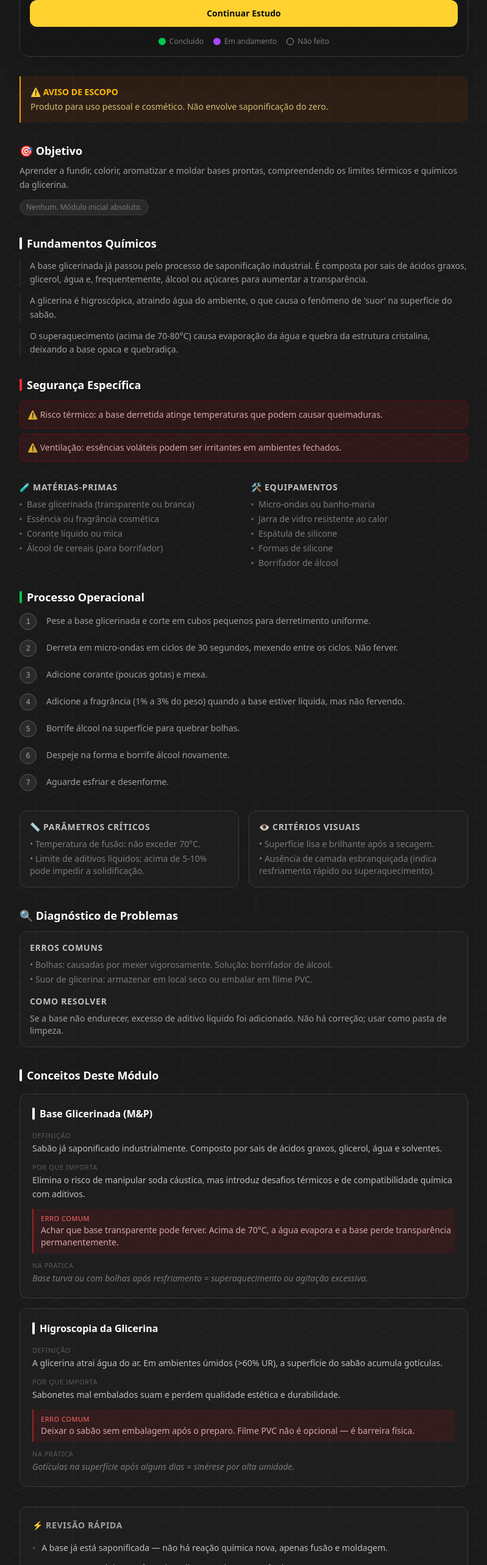
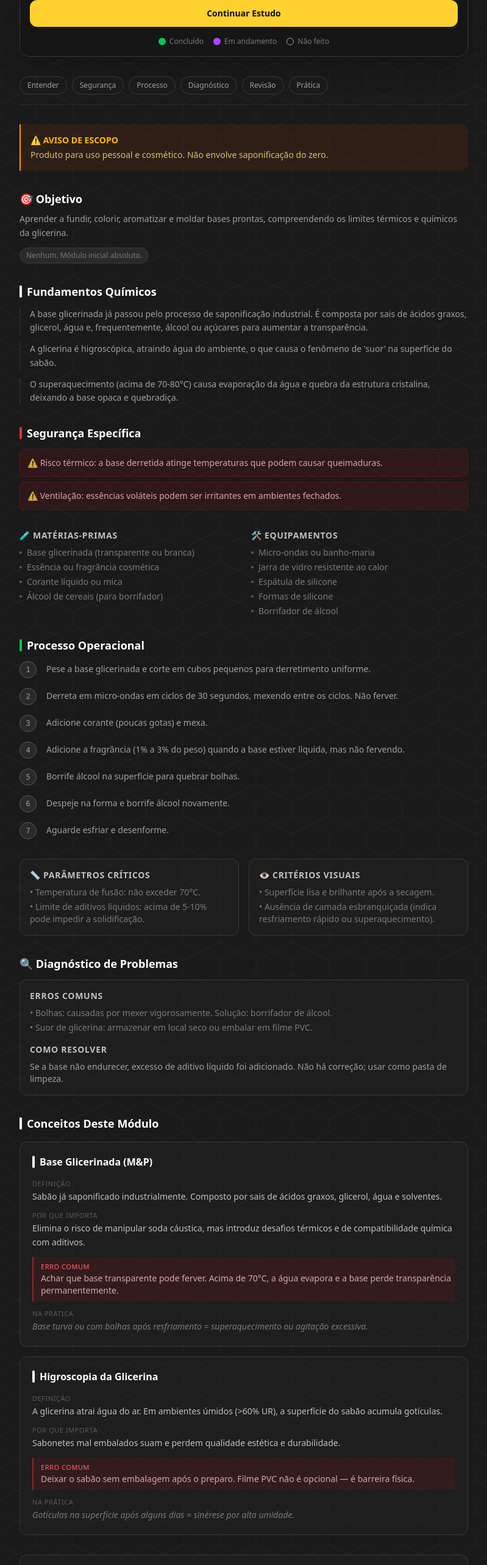
Before and after one commit to PedroAkaki/moonrock-saboaria, a Next.js app: page /aprendizado/base-glicerinada in a window 1280 px wide. Shown: the part 780-3346 px from the top of the page at 61% size, without its empty margins (240-1039 px from the left). Built offline with nearby package versions, Linux system fonts and the light colour scheme.

Commit message:
feat: v18.1 — navegacao por blocos, trace_diagnosis UI, codigo morto removido

```diff
--- a/app/aprendizado/[slug]/page.tsx
+++ b/app/aprendizado/[slug]/page.tsx
@@ -38,7 +38,24 @@ interface Module {
   quickReview?: string[];
   quiz?: { id: string; type: string; question: string; options?: string[]; correctAnswer: string | boolean; explanation: string }[];
   beforePracticeChecklist?: string[];
+  trace_diagnosis?: Record<string, string>;
 }
+
+const TRACE_LABELS: Record<string, { label: string; color: string }> = {
+  trace_leve: { label: "Trace Leve", color: "border-green-600 bg-green-900/15" },
+  trace_medio: { label: "Trace Médio", color: "border-amber-600 bg-amber-900/15" },
+  trace_pesado: { label: "Trace Pesado", color: "border-orange-600 bg-orange-900/15" },
+  falso_trace: { label: "Falso Trace", color: "border-red-600 bg-red-900/15" },
+};
+
+const NAV_ITEMS = [
+  { id: "entender", label: "Entender" },
+  { id: "seguranca", label: "Segurança" },
+  { id: "processo", label: "Processo" },
+  { id: "diagnostico", label: "Diagnóstico" },
+  { id: "revisao", label: "Revisão" },
+  { id: "pratica", label: "Prática" },
+];
 
 export async function generateStaticParams() {
   const modules = learningModules as Module[];
@@ -57,20 +74,14 @@ export default async function ModulePage({ params }: { params: Promise<{ slug: s
   return (
     <div className="max-w-3xl mx-auto px-4 py-8">
       <ModuleTracker slug={mod.slug} />
-      <Link
-        href="/aprendizado"
-        className="inline-flex items-center gap-1.5 text-sm text-moon-400 hover:text-white mb-8 transition-colors"
-      >
-        <ArrowLeft className="w-4 h-4" />
-        Voltar para Trilha
+      <Link href="/aprendizado" className="inline-flex items-center gap-1.5 text-sm text-moon-400 hover:text-white mb-8 transition-colors">
+        <ArrowLeft className="w-4 h-4" /> Voltar para Trilha
       </Link>
 
       {/* Header */}
       <header className="mb-8 border-b border-moon-700 pb-6">
         <div className="flex items-center gap-2 text-xs text-moon-500 font-mono mb-2">
-          <span>NÍVEL {mod.level}</span>
-          <span>•</span>
-          <span>MÓDULO TÉCNICO</span>
+          <span>NÍVEL {mod.level}</span><span>•</span><span>MÓDULO TÉCNICO</span>
         </div>
         <h1 className="text-2xl md:text-3xl font-bold text-white mb-3">{mod.title}</h1>
         <p className="text-moon-400 leading-relaxed">{mod.summary}</p>
@@ -78,6 +89,16 @@ export default async function ModulePage({ params }: { params: Promise<{ slug: s
 
       <ModuleOrbitMap slug={mod.slug} module={mod} />
       <div id="conteudo-modulo" />
+
+      {/* Internal navigation */}
+      <nav className="mb-8 flex flex-wrap gap-2 border-b border-moon-700 pb-4">
+        {NAV_ITEMS.map((item) => (
+          <a key={item.id} href={`#${item.id}`}
+            className="text-xs px-3 py-1.5 rounded-full bg-moon-800 text-moon-300 hover:bg-moon-700 hover:text-white transition-colors border border-moon-600">
+            {item.label}
+          </a>
+        ))}
+      </nav>
 
       {/* Scope warning */}
       {mod.scope_warning && (
@@ -87,67 +108,60 @@ export default async function ModulePage({ params }: { params: Promise<{ slug: s
         </div>
       )}
 
-      {/* Objective */}
+      {/* ── ENTENDER ── */}
+      <section id="entender" className="mb-8 space-y-8">
         {mod.objective && (
-        <section className="mb-8">
+          <section>
             <h2 className="text-lg font-semibold text-white mb-2">🎯 Objetivo</h2>
             <p className="text-moon-300 text-sm leading-relaxed">{mod.objective}</p>
             {mod.prerequisites && mod.prerequisites.length > 0 && (
               <div className="mt-3 flex flex-wrap gap-2">
                 {mod.prerequisites.map((pre, i) => (
-                <span key={i} className="text-xs px-2.5 py-1 bg-moon-700 text-moon-400 rounded-full border border-moon-600">
-                  {pre}
-                </span>
+                  <span key={i} className="text-xs px-2.5 py-1 bg-moon-700 text-moon-400 rounded-full border border-moon-600">{pre}</span>
                 ))}
               </div>
             )}
           </section>
         )}
 
-      {/* Chemical fundamentals */}
         {mod.chemical_fundamentals && mod.chemical_fundamentals.length > 0 && (
-        <section className="mb-8">
+          <section>
             <h2 className="text-lg font-semibold text-white mb-3 flex items-center gap-2">
-            <span className="w-1 h-5 bg-white rounded-full" />
-            Fundamentos Químicos
+              <span className="w-1 h-5 bg-white rounded-full" /> Fundamentos Químicos
             </h2>
             <div className="space-y-3">
               {mod.chemical_fundamentals.map((f, i) => (
-              <p key={i} className="text-sm text-moon-300 pl-4 border-l border-moon-600 leading-relaxed">
-                {f}
-              </p>
+                <p key={i} className="text-sm text-moon-300 pl-4 border-l border-moon-600 leading-relaxed">{f}</p>
               ))}
             </div>
           </section>
         )}
+      </section>
 
-      {/* Safety */}
+      {/* ── SEGURANÇA ── */}
+      <section id="seguranca" className="mb-8 space-y-8">
         {mod.safety && mod.safety.length > 0 && (
-        <section className="mb-8">
+          <section>
             <h2 className="text-lg font-semibold text-white mb-3 flex items-center gap-2">
-            <span className="w-1 h-5 bg-red-500 rounded-full" />
-            Segurança Específica
+              <span className="w-1 h-5 bg-red-500 rounded-full" /> Segurança Específica
             </h2>
             <div className="space-y-2">
               {mod.safety.map((s, i) => (
-              <p key={i} className="text-sm text-red-200/80 bg-red-900/20 p-3 rounded-lg border border-red-800/50">
-                ⚠️ {s}
-              </p>
+                <p key={i} className="text-sm text-red-200/80 bg-red-900/20 p-3 rounded-lg border border-red-800/50">⚠️ {s}</p>
               ))}
             </div>
           </section>
         )}
 
         {/* Materials + Equipment grid */}
-      <div className="grid md:grid-cols-2 gap-6 mb-8">
+        <div className="grid md:grid-cols-2 gap-6">
           {mod.materials && mod.materials.length > 0 && (
             <section>
               <h3 className="text-sm font-semibold text-moon-200 mb-2 uppercase tracking-wider">🧪 Matérias-Primas</h3>
               <ul className="space-y-1">
                 {mod.materials.map((m, i) => (
                   <li key={i} className="text-sm text-moon-400 flex items-center gap-2">
-                  <span className="w-1 h-1 bg-moon-500 rounded-full shrink-0" />
-                  {m}
+                    <span className="w-1 h-1 bg-moon-500 rounded-full shrink-0" /> {m}
                   </li>
                 ))}
               </ul>
@@ -159,28 +173,26 @@ export default async function ModulePage({ params }: { params: Promise<{ slug: s
               <ul className="space-y-1">
                 {mod.equipment.map((e, i) => (
                   <li key={i} className="text-sm text-moon-400 flex items-center gap-2">
-                  <span className="w-1 h-1 bg-moon-500 rounded-full shrink-0" />
-                  {e}
+                    <span className="w-1 h-1 bg-moon-500 rounded-full shrink-0" /> {e}
                   </li>
                 ))}
               </ul>
             </section>
           )}
         </div>
+      </section>
 
-      {/* Process */}
+      {/* ── PROCESSO ── */}
+      <section id="processo" className="mb-8 space-y-8">
         {mod.process && mod.process.length > 0 && (
-        <section className="mb-8">
+          <section>
             <h2 className="text-lg font-semibold text-white mb-3 flex items-center gap-2">
-            <span className="w-1 h-5 bg-green-500 rounded-full" />
-            Processo Operacional
+              <span className="w-1 h-5 bg-green-500 rounded-full" /> Processo Operacional
             </h2>
             <ol className="space-y-4">
               {mod.process.map((step, i) => (
                 <li key={i} className="flex gap-4">
-                <span className="shrink-0 w-7 h-7 bg-moon-700 text-moon-300 text-xs rounded-full flex items-center justify-center font-mono border border-moon-500">
-                  {i + 1}
-                </span>
+                  <span className="shrink-0 w-7 h-7 bg-moon-700 text-moon-300 text-xs rounded-full flex items-center justify-center font-mono border border-moon-500">{i + 1}</span>
                   <p className="text-sm text-moon-300 pt-0.5 leading-relaxed">{step}</p>
                 </li>
               ))}
@@ -188,16 +200,13 @@ export default async function ModulePage({ params }: { params: Promise<{ slug: s
           </section>
         )}
 
-      {/* Parameters grid */}
         {(mod.critical_parameters?.length ?? 0) > 0 || (mod.visual_criteria?.length ?? 0) > 0 ? (
-        <div className="grid md:grid-cols-2 gap-4 mb-8">
+          <div className="grid md:grid-cols-2 gap-4">
             {mod.critical_parameters && mod.critical_parameters.length > 0 && (
               <section className="p-4 bg-moon-700/30 rounded-xl border border-moon-600">
                 <h3 className="text-sm font-semibold text-moon-200 mb-2 uppercase tracking-wider">📏 Parâmetros Críticos</h3>
                 <ul className="space-y-1">
-                {mod.critical_parameters.map((p, i) => (
-                  <li key={i} className="text-sm text-moon-400">• {p}</li>
-                ))}
+                  {mod.critical_parameters.map((p, i) => (<li key={i} className="text-sm text-moon-400">• {p}</li>))}
                 </ul>
               </section>
             )}
@@ -205,28 +214,24 @@ export default async function ModulePage({ params }: { params: Promise<{ slug: s
               <section className="p-4 bg-moon-700/30 rounded-xl border border-moon-600">
                 <h3 className="text-sm font-semibold text-moon-200 mb-2 uppercase tracking-wider">👁️ Critérios Visuais</h3>
                 <ul className="space-y-1">
-                {mod.visual_criteria.map((v, i) => (
-                  <li key={i} className="text-sm text-moon-400">• {v}</li>
-                ))}
+                  {mod.visual_criteria.map((v, i) => (<li key={i} className="text-sm text-moon-400">• {v}</li>))}
                 </ul>
               </section>
             )}
           </div>
         ) : null}
+      </section>
 
-      {/* Troubleshooting */}
+      {/* ── DIAGNÓSTICO ── */}
+      <section id="diagnostico" className="mb-8 space-y-8">
         {(mod.common_errors?.length ?? 0) > 0 || mod.troubleshooting ? (
-        <section className="mb-8">
+          <section>
             <h2 className="text-lg font-semibold text-white mb-3">🔍 Diagnóstico de Problemas</h2>
             <div className="bg-moon-700/30 border border-moon-600 rounded-xl p-4">
               {mod.common_errors && mod.common_errors.length > 0 && (
                 <>
                   <h4 className="text-sm font-bold text-moon-200 mb-2 uppercase tracking-wider">Erros Comuns</h4>
-                <ul className="space-y-1 mb-4">
-                  {mod.common_errors.map((e, i) => (
-                    <li key={i} className="text-sm text-moon-400">• {e}</li>
-                  ))}
-                </ul>
+                  <ul className="space-y-1 mb-4">{mod.common_errors.map((e, i) => (<li key={i} className="text-sm text-moon-400">• {e}</li>))}</ul>
                 </>
               )}
               {mod.troubleshooting && (
@@ -239,73 +244,77 @@ export default async function ModulePage({ params }: { params: Promise<{ slug: s
           </section>
         ) : null}
 
-      {/* Concept cards */}
-      {mod.studyCards && mod.studyCards.length > 0 && (
-        <section className="mb-8">
-          <h2 className="text-lg font-semibold text-white mb-4 flex items-center gap-2">
-            <span className="w-1 h-5 bg-white rounded-full" />
-            Conceitos Deste Módulo
-          </h2>
-          <div className="grid gap-4">
-            {mod.studyCards.map((card, i) => (
-              <StudyCard key={i} {...card} />
-            ))}
+        {/* Trace Diagnosis */}
+        {mod.trace_diagnosis && Object.keys(mod.trace_diagnosis).length > 0 && (
+          <section>
+            <h2 className="text-lg font-semibold text-white mb-3">🔬 Diagnóstico Visual do Trace</h2>
+            <div className="grid grid-cols-1 sm:grid-cols-2 gap-3">
+              {Object.entries(mod.trace_diagnosis).map(([key, desc]) => {
+                const info = TRACE_LABELS[key] ?? { label: key, color: "border-moon-600 bg-moon-800/50" };
+                return (
+                  <div key={key} className={`rounded-xl border ${info.color} p-3`}>
+                    <p className="text-xs font-bold text-white mb-1">{info.label}</p>
+                    <p className="text-xs text-moon-300 leading-relaxed">{desc}</p>
+                  </div>
+                );
+              })}
             </div>
           </section>
         )}
+      </section>
 
-      {/* Quick review */}
-      {mod.quickReview && mod.quickReview.length > 0 && (
-        <section className="mb-8">
-          <QuickReviewBox points={mod.quickReview} />
+      {/* ── REVISÃO ── */}
+      <section id="revisao" className="mb-8 space-y-8">
+        {mod.studyCards && mod.studyCards.length > 0 && (
+          <section>
+            <h2 className="text-lg font-semibold text-white mb-4 flex items-center gap-2">
+              <span className="w-1 h-5 bg-white rounded-full" /> Conceitos Deste Módulo
+            </h2>
+            <div className="grid gap-4">{mod.studyCards.map((card, i) => (<StudyCard key={i} {...card} />))}</div>
           </section>
         )}
 
-      {/* Quiz */}
+        {mod.quickReview && mod.quickReview.length > 0 && (
+          <section><QuickReviewBox points={mod.quickReview} /></section>
+        )}
+
         {mod.quiz && mod.quiz.length > 0 && (
-        <section className="mb-8">
+          <section>
             <h2 className="text-lg font-semibold text-white mb-4 flex items-center gap-2">
-            <span className="w-1 h-5 bg-white rounded-full" />
-            Perguntas de Fixação
+              <span className="w-1 h-5 bg-white rounded-full" /> Perguntas de Fixação
             </h2>
             <ModuleQuiz slug={mod.slug} questions={mod.quiz} />
           </section>
         )}
+      </section>
 
-      {/* Related recipes */}
+      {/* ── PRÁTICA ── */}
+      <section id="pratica" className="mb-8 space-y-8">
         <RelatedRecipes moduleSlug={mod.slug} />
 
-      {/* Before practice checklist */}
         {mod.beforePracticeChecklist && mod.beforePracticeChecklist.length > 0 && (
-        <section className="mb-8">
           <BeforePracticeChecklist items={mod.beforePracticeChecklist} slug={mod.slug} />
-        </section>
         )}
 
-      {/* Practical exercise */}
         {mod.practical_exercise && (
-        <section className="mb-8">
+          <section>
             <h2 className="text-lg font-semibold text-white mb-2">🏋️ Exercício Prático</h2>
             <p className="text-sm text-moon-300 italic leading-relaxed">{mod.practical_exercise}</p>
           </section>
         )}
 
-      {/* Progress checklist */}
         {mod.conclusion_criteria && mod.conclusion_criteria.length > 0 && (
           <LevelProgress slug={mod.slug} checklist={mod.conclusion_criteria} />
         )}
+      </section>
 
       {/* Footer */}
       <footer className="mt-10 pt-6 border-t border-moon-700 text-xs text-moon-500 space-y-1.5">
         {mod.related_glossary && mod.related_glossary.length > 0 && (
-          <p>
-            <span className="text-moon-400 font-medium">Termos do glossário:</span> {mod.related_glossary.join(", ")}
-          </p>
+          <p><span className="text-moon-400 font-medium">Termos do glossário:</span> {mod.related_glossary.join(", ")}</p>
         )}
         {mod.references && mod.references.length > 0 && (
-          <p>
-            <span className="text-moon-400 font-medium">Referências:</span> {mod.references.join(", ")}
-          </p>
+          <p><span className="text-moon-400 font-medium">Referências:</span> {mod.references.join(", ")}</p>
         )}
       </footer>
     </div>
```
Also changed, not shown: lib/progress.ts (+0 -10 lines). Lines whose indentation alone changed are shown as unchanged.
